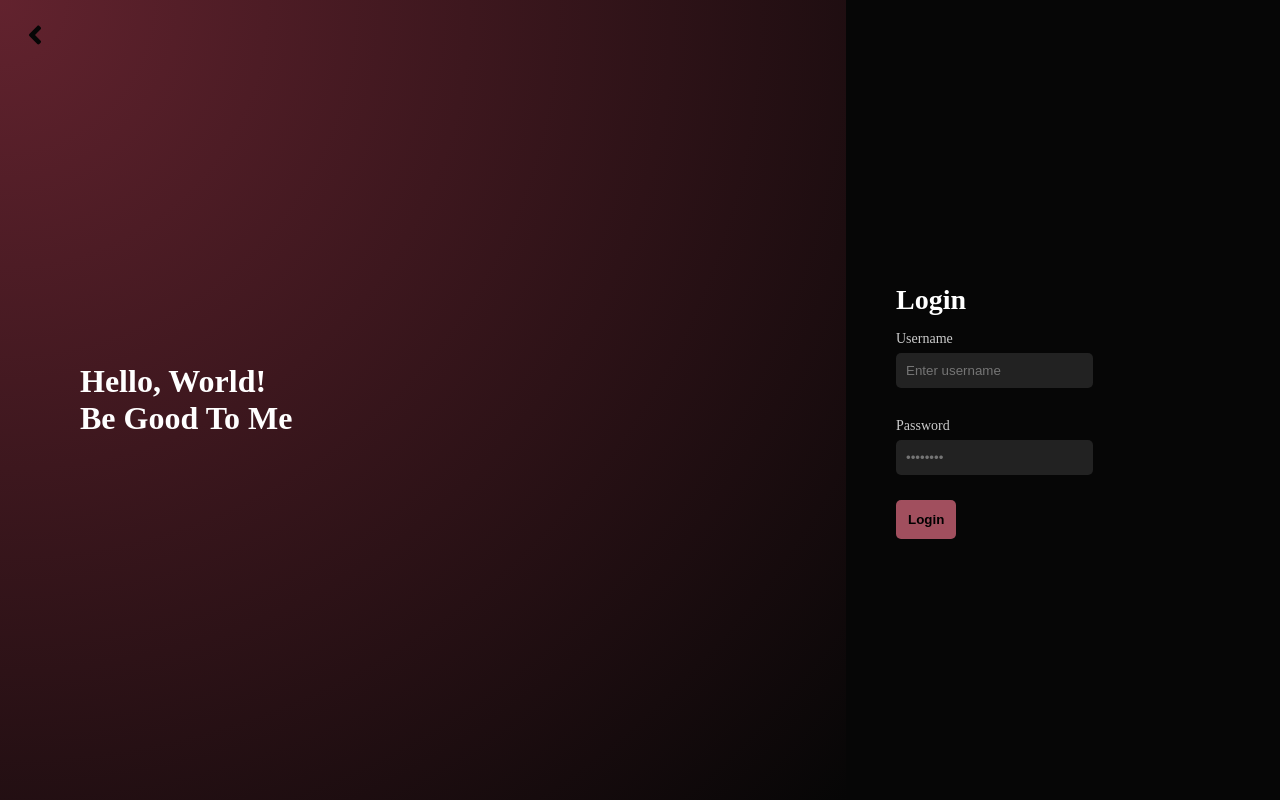
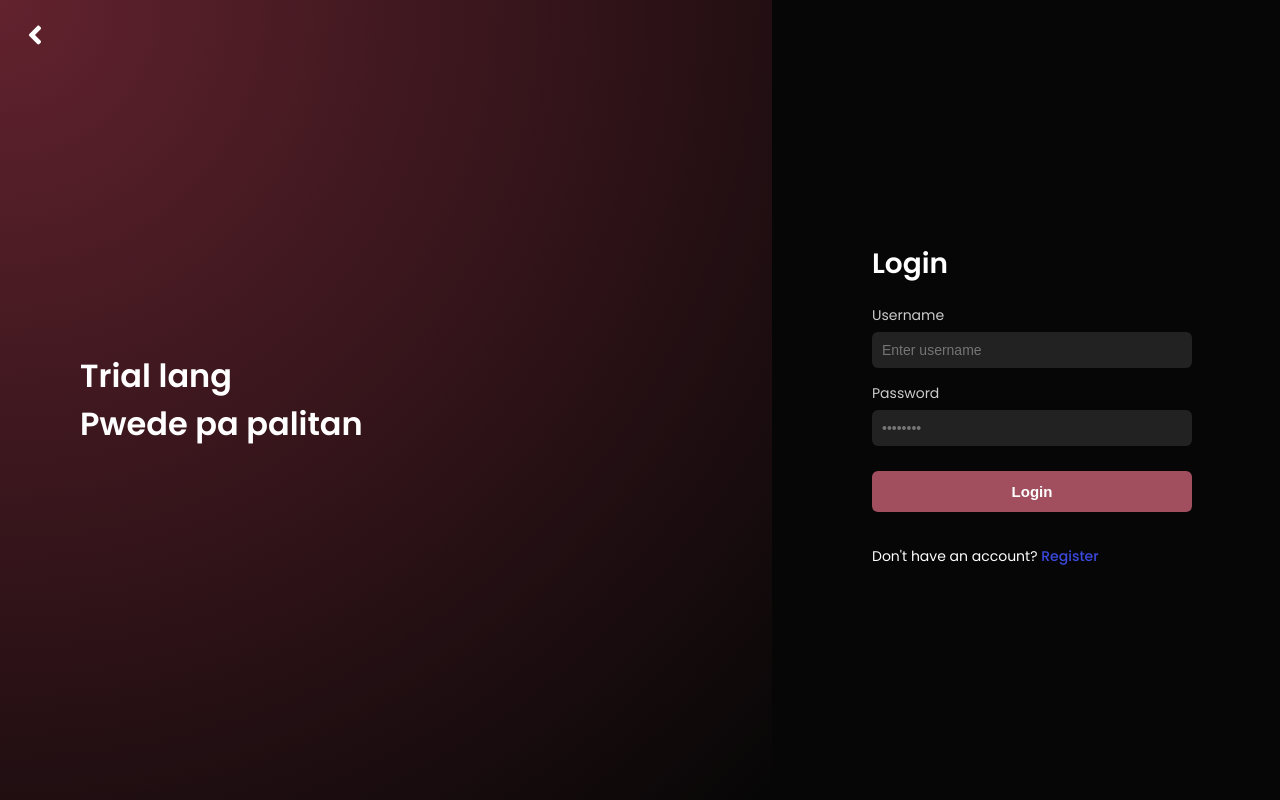
Before and after one commit to Itsmeejoshiee/6apsi-repository, a React (Create React App) app: page / in a window 1280 px wide. Both pictures are taken after a click on the button "Get Started". Built offline with nearby package versions, Linux system fonts and the light colour scheme.

Commit message:
added login validation and temp files

```diff
--- /dev/null
+++ b/src/api/github.js
@@ -0,0 +1,54 @@
+const GITHUB_REPO = 'your-username/your-repo'; // e.g., "myuser/todo-storage"
+const BRANCH = 'main';
+const TOKEN = 'YOUR_GITHUB_PERSONAL_ACCESS_TOKEN'; // use env vars in real apps
+
+const apiBase = `https://api.github.com/repos/${'6apsi-repository'}/contents/`;
+
+const getHeaders = () => ({
+    'Authorization': `Bearer ${TOKEN}`,
+    'Accept': 'application/vnd.github.v3+json',
+    'Content-Type': 'application/json',
+});
+
+// Get file content and SHA
+export async function getFileContent(path) {
+    const res = await fetch(`${apiBase}${path}`, {
+        method: 'GET',
+        headers: getHeaders(),
+    });
+
+    if (!res.ok) {
+        if (res.status === 404) {
+        return { content: {}, sha: null }; // Return empty if not found
+        }
+        throw new Error(`Failed to fetch ${path}`);
+    }
+
+    const data = await res.json();
+    const content = JSON.parse(atob(data.content));
+    return { content, sha: data.sha };
+}
+
+// Create or update a file
+export async function updateFile(path, contentObj, message) {
+    const { sha } = await getFileContent(path);
+
+    const body = {
+        message,
+        content: btoa(JSON.stringify(contentObj, null, 2)),
+        branch: BRANCH,
+        ...(sha && { sha }), // Only include if updating
+    };
+
+    const res = await fetch(`${apiBase}${path}`, {
+        method: 'PUT',
+        headers: getHeaders(),
+        body: JSON.stringify(body),
+    });
+
+    if (!res.ok) {
+        throw new Error(`Failed to update ${path}`);
+    }
+
+    return await res.json();
+}
--- a/src/components/LoginValidation.js
+++ b/src/components/LoginValidation.js
@@ -1,25 +1,25 @@
-class LoginValidation {
-    static #valid_credentials = {
-        username: "user",
-        password: "user123",
-    };
+import { getFileContent } from '../api/github';
 
-    static validateLogin(username, password) {
-        if (typeof username !== "string" || typeof password !== "string") {
-            return {success: false, message: "Invalid username or password."};
-        };
+const ACCOUNTS_PATH = '../data/users.json';
 
-        if(!username.trim() || !password.trim()) {
-            return {success: false, message: "Please fill in all fields."}
-        };
+export async function validateLogin(accountName, accountPassword) {
+    if (!accountName.trim() || !accountPassword.trim()) {
+        return { success: false, message: 'All fields are required.' };
+    }
 
-        if (username === this.#valid_credentials.username &&
-            password === this.#valid_credentials.password) {
-                return {success: true};
+    try {
+        const { content: accounts } = await getFileContent(ACCOUNTS_PATH);
+        const account = accounts.find(acc =>
+            acc.accountName === accountName && acc.accountPassword === accountPassword
+        );
+
+        if (account) {
+            return { success: true, accountId: account.accountId };
         } else {
-            return {success: false, message: "Invalid username or password."}
-        };
+            return { success: false, message: 'Invalid credentials.' };
+        }
+    } catch (error) {
+        console.error('Login error:', error);
+        return { success: false, message: 'Server error.' };
     }
 }
-
-export default LoginValidation;
--- a/src/pages/LoginPage.js
+++ b/src/pages/LoginPage.js
@@ -2,14 +2,15 @@ import React, { useEffect, useState } from 'react';
 import '../styles/LoginPage.css';
 import { FaAngleLeft } from 'react-icons/fa';
 import LandingPage from './LandingPage';
-import LoginValidation from '../components/LoginValidation';
 import Dashboard from './Dashboard';
+import RegisterPage from './RegisterPage';
+import { validateLogin } from '../components/LoginValidation';
 
 function LoginPage() {
     const [fade, setFade] = useState(false);
     const [goToLanding, setGoToLanding] = useState(false);
     const [goToHome, setGoToHome] = useState(false);
-
+    const [goToRegister, setGoToRegister] = useState(false);
     const [username, setUsername] = useState('');
     const [password, setPassword] = useState('');
     const [errorMsg, setErrorMsg] = useState('');
@@ -18,12 +19,10 @@ function LoginPage() {
         setFade(true);
     }, []);
 
-    const handleBack = () => {
-        setGoToLanding(true);
-    };
+    const handleBack = () => setGoToLanding(true);
 
-    const handleLogin = () => {
-        const result = LoginValidation.validateLogin(username, password);
+    const handleLogin = async () => {
+        const result = await validateLogin(username, password);
         if (result.success) {
             setGoToHome(true);
         } else {
@@ -31,21 +30,17 @@ function LoginPage() {
         }
     };
 
-    if (goToLanding) {
-        return <LandingPage />;
-    }
-
-    if (goToHome) {
-        return <Dashboard />;
-    }
+    if (goToLanding) return <LandingPage />;
+    if (goToHome) return <Dashboard />;
+    if (goToRegister) return <RegisterPage />;
 
     return (
         <div className={`loginContainer ${fade ? 'fade-in' : ''}`}>
             <div className="leftSection">
                 <FaAngleLeft className="backIcon" onClick={handleBack} />
                 <div className="slogan">
-            <h2>Hello, World!</h2>
-            <h2><strong>Be Good To Me</strong></h2>
+                    <h2>Trial lang</h2>
+                    <h2><strong>Pwede pa palitan</strong></h2>
                 </div>
             </div>
 
@@ -58,8 +53,8 @@ function LoginPage() {
                         <input
                             type="text"
                             value={username}
+                            onChange={(e) => setUsername(e.target.value)}
                             placeholder="Enter username"
-                onChange={(e) => setUsername(e.target.value)}
                         />
                     </div>
 
@@ -68,8 +63,8 @@ function LoginPage() {
                         <input
                             type="password"
                             value={password}
+                            onChange={(e) => setPassword(e.target.value)}
                             placeholder="••••••••"
-                onChange={(e) => setPassword(e.target.value)}
                         />
                     </div>
 
@@ -78,6 +73,15 @@ function LoginPage() {
                     <button className="loginButton" onClick={handleLogin}>
                         Login
                     </button>
+
+                    <div className="register-link">
+                        <p>
+                            Don't have an account?{' '}
+                            <span onClick={() => setGoToRegister(true)} className="register-action">
+                                Register
+                            </span>
+                        </p>
+                    </div>
                 </div>
             </div>
         </div>
--- /dev/null
+++ b/src/pages/RegisterPage.js
@@ -0,0 +1,121 @@
+import React, { useState } from 'react';
+import LoginPage from './LoginPage';
+import { FaAngleLeft } from 'react-icons/fa';
+import '../styles/LoginPage.css';
+import { getFileContent, updateFile } from '../api/github';
+
+const RegisterPage = () => {
+    const [name, setName] = useState('');
+    const [password, setPassword] = useState('');
+    const [confirmPassword, setConfirmPassword] = useState('');
+    const [error, setError] = useState('');
+    const [goToLogin, setGoToLogin] = useState(false);
+
+    const generateAccountId = (users) => {
+        const lastUser = users[users.length - 1];
+        if (!lastUser) return 'AB0001';
+        const number = parseInt(lastUser.accountId.substring(2)) + 1;
+        return 'AB' + number.toString().padStart(4, '0');
+    };
+
+    const handleRegister = async (e) => {
+        e.preventDefault();
+
+        try {
+        const { content: accountsData } = await getFileContent('accounts.json');
+        const users = accountsData.users || [];
+
+        const exists = users.find(u => u.accountName === name);
+        if (exists) return setError('Username already exists.');
+        if (password !== confirmPassword) return setError('Passwords do not match.');
+
+        const accountId = generateAccountId(users);
+        const newUser = {
+            accountId,
+            accountName: name,
+            accountPassword: password,
+            createdAt: new Date().toISOString()
+        };
+
+        const updatedUsers = [...users, newUser];
+        await updateFile('accounts.json', { users: updatedUsers }, `Register user ${accountId}`);
+
+        await updateFile(`storage/${accountId}/tasks.json`, { tasks: [] }, `Initialize tasks for ${accountId}`);
+
+        alert('User registered with ID: ' + accountId);
+        setGoToLogin(true);
+
+        } catch (err) {
+        console.error(err);
+        setError('Registration failed.');
+        }
+    };
+
+    if (goToLogin) return <LoginPage />;
+
+    return (
+        <div className="loginContainer fade-in">
+        <div className="backIcon" onClick={() => setGoToLogin(true)}>
+            <FaAngleLeft />
+        </div>
+
+        <div className="leftSection">
+            <div className="slogan">
+            <h2>Trial lang phoexzs ulits</h2>
+            </div>
+        </div>
+
+        <div className="rightSection">
+            <form onSubmit={handleRegister} className="loginBox">
+            <h2 className="loginTitle">Create Account</h2>
+            {error && <p style={{ color: 'red', textAlign: 'center' }}>{error}</p>}
+
+            <div className="inputGroup">
+                <label>Username</label>
+                <input
+                placeholder="Enter username"
+                value={name}
+                onChange={e => setName(e.target.value)}
+                required
+                />
+            </div>
+
+            <div className="inputGroup">
+                <label>Password</label>
+                <input
+                type="password"
+                placeholder="Enter password"
+                value={password}
+                onChange={e => setPassword(e.target.value)}
+                required
+                />
+            </div>
+
+            <div className="inputGroup">
+                <label>Confirm Password</label>
+                <input
+                type="password"
+                placeholder="Re-enter password"
+                value={confirmPassword}
+                onChange={e => setConfirmPassword(e.target.value)}
+                required
+                />
+            </div>
+
+            <button className="loginButton" type="submit">Sign Up</button>
+
+            <div className="register-link">
+                <p>
+                Already have an account?{' '}
+                <span className="register-action" onClick={() => setGoToLogin(true)}>
+                    Login here
+                </span>
+                </p>
+            </div>
+            </form>
+        </div>
+        </div>
+    );
+};
+
+export default RegisterPage;
--- a/src/styles/LoginPage.css
+++ b/src/styles/LoginPage.css
@@ -1,111 +1,12 @@
+@import url('https://fonts.googleapis.com/css2?family=Poppins:wght@300;400;500;600&display=swap');
+
 body, html {
     margin: 0;
     padding: 0;
-    font-family: "Poppins"; /* help bakit hindi Poppins yung font-fam??? */
+    font-family: 'Poppins', sans-serif;
     height: 100%;
-}
-
-.loginContainer {
-    display: flex;
-    height: 100vh;
-}
-
-.backIcon {
-    position: fixed;
-    top: 20px;
-    left: 20px;
-    font-size: 30px;
-    color: #060606;
-    cursor: pointer;
-    z-index: 999;
-}
-
-.backIcon:hover {
-    color: hsl(349, 34%, 47%);
-}
-
-.leftSection {
-    flex: 1;
-    background: radial-gradient(circle at top left, hsl(349, 48%, 26%), #060606);
-    color: white;
-    display: flex;
-    flex-direction: column;
-    justify-content: center;
-    padding: 80px;
-    position: relative;
-}
-
-.slogan h2 {
-    margin: 0;
-    font-size: 32px;
-}
-
-.slogan h2 strong {
-    color:#ffffff;
-}
-
-.rightSection {
-    flex: 1;
     background-color: #060606;
     color: white;
-    display: flex;
-    justify-content: left;
-    align-items: center;
-    padding-left: 50px;
-    max-width: 30%;
-}
-
-.loginTitle {
-    font-size: 28px;
-    font-weight: bold;
-    color: white;
-    margin-bottom: 0;
-    gap: 20px;
-}
-
-.inputGroup {
-    display: flex;
-    flex-direction: column;
-    gap: 6px;
-    padding-bottom: 15px;
-}
-
-.inputGroup label {
-    font-size: 14px;
-    color: #ccc;
-    padding-top: 15px;
-}
-
-.inputGroup input {
-    padding: 10px;
-    border-radius: 5px;
-    border: none;
-    background: #222;
-    color: white;
-}
-
-.rememberMe {
-    display: flex;
-    align-items: center;
-    gap: 5px;
-    font-size: 14px;
-    color: #ccc;
-}
-
-.loginButton {
-    margin-top: 10px;
-    padding: 12px;
-    background-color: hsl(349, 34%, 47%);
-    border: none;
-    border-radius: 5px;
-    font-weight: bold;
-    color: black;
-    cursor: pointer;
-    transition: background-color 0.5s ease;
-}
-
-.loginButton:hover {
-    background-color: hsl(349, 58%, 28%);
 }
 
 .fade-in {
@@ -121,4 +22,131 @@ body, html {
         opacity: 1;
         transform: translateX(0);
     }
-    }
+}
+
+.loginContainer {
+    display: flex;
+    height: 100vh;
+    overflow: hidden;
+}
+
+.backIcon {
+    position: fixed;
+    top: 20px;
+    left: 20px;
+    font-size: 30px;
+    color: #ffffff;
+    cursor: pointer;
+    z-index: 999;
+}
+
+.backIcon:hover {
+    color: hsl(349, 34%, 47%);
+}
+
+.leftSection {
+    flex: 1;
+    background: radial-gradient(circle at top left, hsl(349, 48%, 26%), #060606);
+    display: flex;
+    flex-direction: column;
+    justify-content: center;
+    padding: 80px;
+}
+
+.slogan h2 {
+    margin: 0;
+    font-size: 32px;
+    color: #fff;
+}
+
+.slogan h2 strong {
+    color: #fff;
+}
+
+.rightSection {
+    flex: 1;
+    background-color: #060606;
+    display: flex;
+    justify-content: flex-start;
+    align-items: center;
+    padding-left: 60px;
+    max-width: 35%;
+}
+
+.loginBox {
+    padding: 40px;
+    border-radius: 12px;
+    width: 100%;
+    max-width: 320px;
+    display: flex;
+    flex-direction: column;
+}
+
+.loginTitle {
+    font-size: 28px;
+    font-weight: 600;
+    margin-bottom: 20px;
+    color: white;
+    text-align: left;
+}
+
+.inputGroup {
+    display: flex;
+    flex-direction: column;
+    gap: 6px;
+    margin-bottom: 15px;
+}
+
+.inputGroup label {
+    font-size: 14px;
+    color: #ccc;
+}
+
+.inputGroup input {
+    padding: 10px;
+    border-radius: 6px;
+    border: none;
+    background: #222;
+    color: white;
+    font-size: 14px;
+    transition: background 0.3s;
+}
+
+.inputGroup input:focus {
+    outline: none;
+    background: #2d2d2d;
+}
+
+.loginButton {
+    margin-top: 10px;
+    padding: 12px;
+    background-color: hsl(349, 34%, 47%);
+    border: none;
+    border-radius: 6px;
+    font-weight: 600;
+    font-size: 15px;
+    color: white;
+    cursor: pointer;
+    transition: background-color 0.3s ease;
+}
+
+.loginButton:hover {
+    background-color: hsl(349, 58%, 28%);
+}
+
+.register-link {
+    margin-top: 20px;
+    font-size: 14px;
+    text-align: left;
+}
+
+.register-link .register-action {
+    color: #3b49df;
+    font-weight: 500;
+    cursor: pointer;
+    text-decoration: none;
+}
+
+.register-link .register-action:hover {
+    text-decoration: underline;
+}
```
Also changed, not shown: src/components/RegisterValidation.js (added, +41 -0 lines), src/data/users.json (added, +12 -0 lines), src/storage/AB0001/tasks.json (added, +10 -0 lines). Lines whose indentation alone changed are shown as unchanged.
